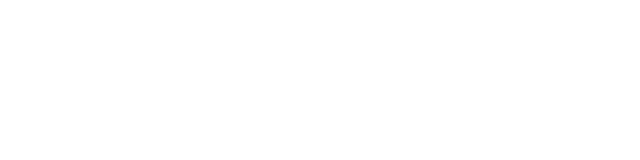
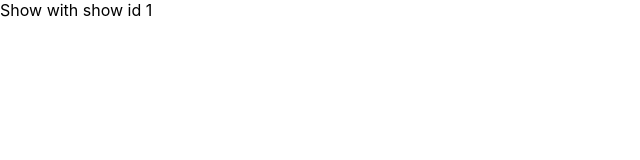
Before and after one commit to shardul523/TV-Wiz, a React (Create React App) app: page /show/1 in a window 1280 px wide. Before the commit this address had no page. Shown: the top 160 px of the page, without its empty margins (0-640 px from the left). Built offline with nearby package versions, Linux system fonts and the light colour scheme.

Commit message:
Added dynamic routing for the shows page

```diff
--- a/src/App.jsx
+++ b/src/App.jsx
@@ -3,6 +3,7 @@
 import Home from './pages/Home';
 import Starred from './pages/Starred';
 import MainLayout from './components/MainLayout';
+import Show from './pages/Show';
 
 export default function App() {
     return (
@@ -12,6 +13,8 @@
                     <Route path="/" element={<Home />} />
                     <Route path="/starred" element={<Starred />} />
                 </Route>
+                <Route path="/show/:showId" element={<Show />} />
+                <Route path="*" element={<div>Page Not Found</div>} />
             </Routes>
         </BrowserRouter>
     );
--- a/src/components/shows/ShowCard.jsx
+++ b/src/components/shows/ShowCard.jsx
@@ -2,7 +2,7 @@
 import { getImageSource, htmlParser } from '../../utils';
 
 const ShowCard = ({ show }) => {
-    const { name, image, summary } = show;
+    const { name, image, summary, id } = show;
     const shownImage = getImageSource(image);
     const croppedSummary = summary ? htmlParser(summary) : 'No summary';
 
@@ -13,7 +13,7 @@
                 <img src={shownImage} />
             </div>
             <div>{croppedSummary}</div>
-            <Link to="/">Read More</Link>
+            <Link to={`/show/${id}`}>Read More</Link>
             <button type="button">Star</button>
         </div>
     );
--- /dev/null
+++ b/src/pages/Show.jsx
@@ -0,0 +1,8 @@
+import { useParams } from 'react-router-dom';
+
+const Show = () => {
+    const { showId } = useParams();
+    return <div>Show with show id {showId}</div>;
+};
+
+export default Show;
```
